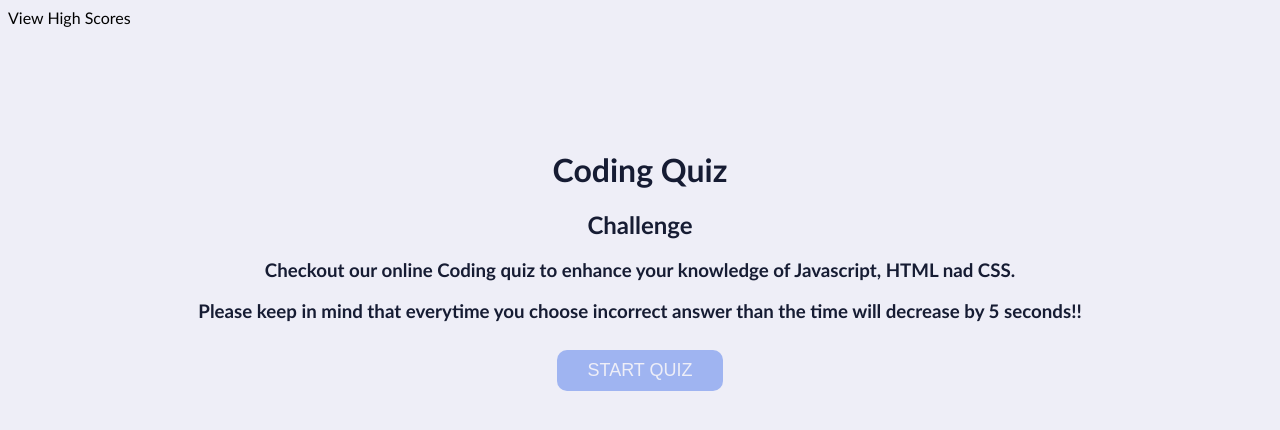
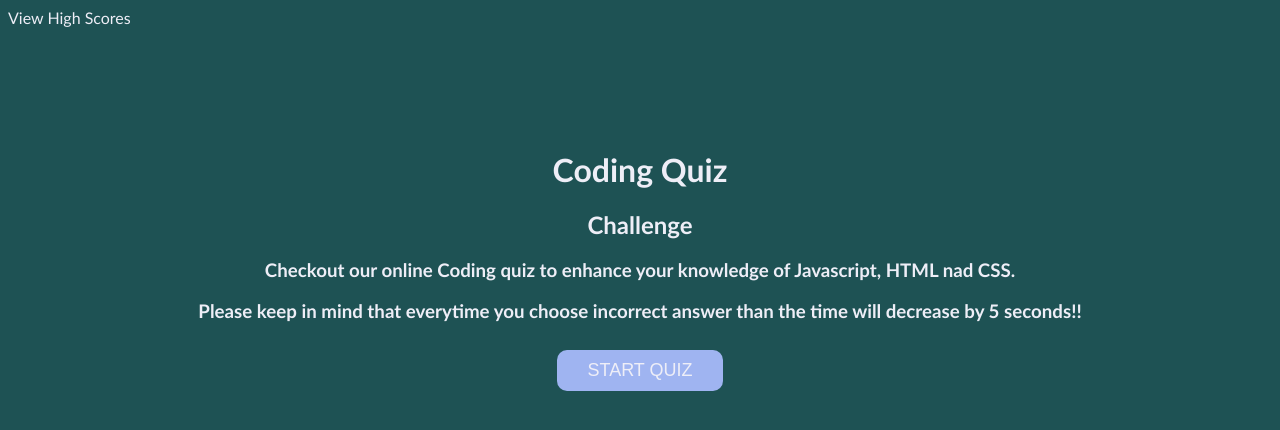
Before and after one commit to Parth0415/Coding_Quiz, a plain HTML site: page index.html in a window 1280 px wide. Drawn offline with Linux system fonts and the light colour scheme.

Commit message:
Updated CSS styles

```diff
--- a/style.css
+++ b/style.css
@@ -7,13 +7,14 @@
 
    }
    body {
-    background-color: var(--light);
+
+    background-color: var(--secondary);
 	font-family: 'Trebuchet MS', 'Lucida Sans Unicode', 'Lucida Grande', 'Lucida Sans', Arial, sans-serif;
 	}
 
 .display {
     text-align: center;
-    color: var(--dark);
+    color: var(--light);
 
 }
 #questionBox {
@@ -62,6 +63,7 @@
 	align-items: center;
 	justify-content:center;
 flex-direction: column;
+color: var(--light);
 
 
 }
```
